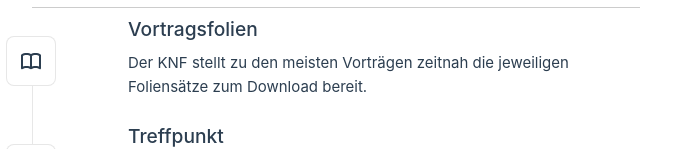
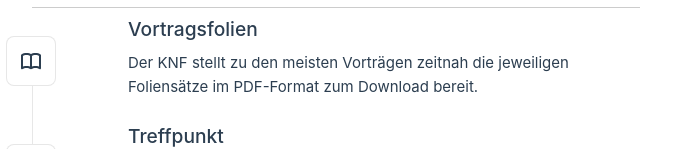
Before and after one commit to duckiew2/kongress, a Vue app: page / in a window 1280 px wide. Shown: the part 192-341 px from the top of the page, without its empty margins (0-684 px from the left). Built offline with nearby package versions, Linux system fonts and the light colour scheme.

Commit message:
- changing a bit of text

```diff
--- a/src/components/TheWelcome.vue
+++ b/src/components/TheWelcome.vue
@@ -13,7 +13,7 @@ import FoodVariantIcon from 'vue-material-design-icons/FoodVariant.vue';
     </template>
     <template #heading>Vortragsfolien</template>
     <p>Der KNF stellt zu den meisten Vorträgen zeitnah die jeweiligen
-    Foliensätze zum Download bereit.</p>
+    Foliensätze im PDF-Format zum Download bereit.</p>
   </WelcomeItem>
 
   <WelcomeItem>
```
